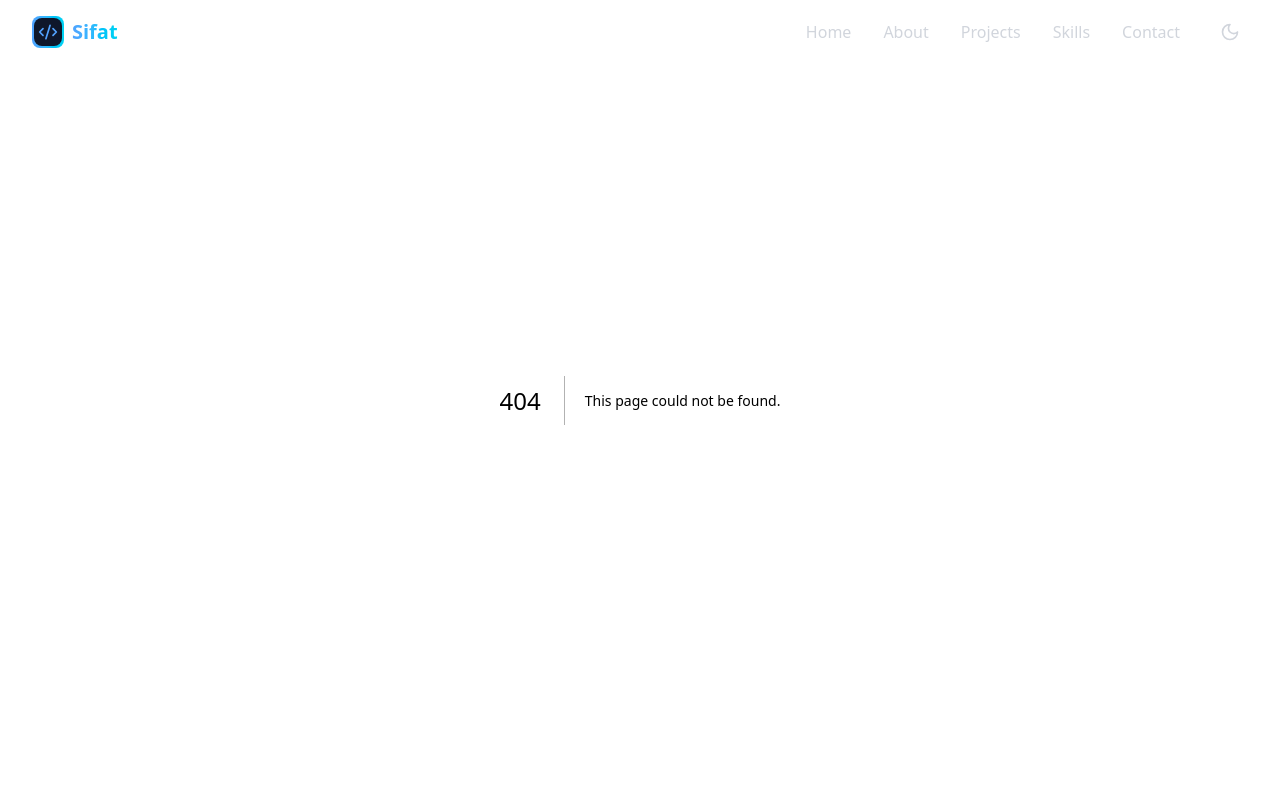
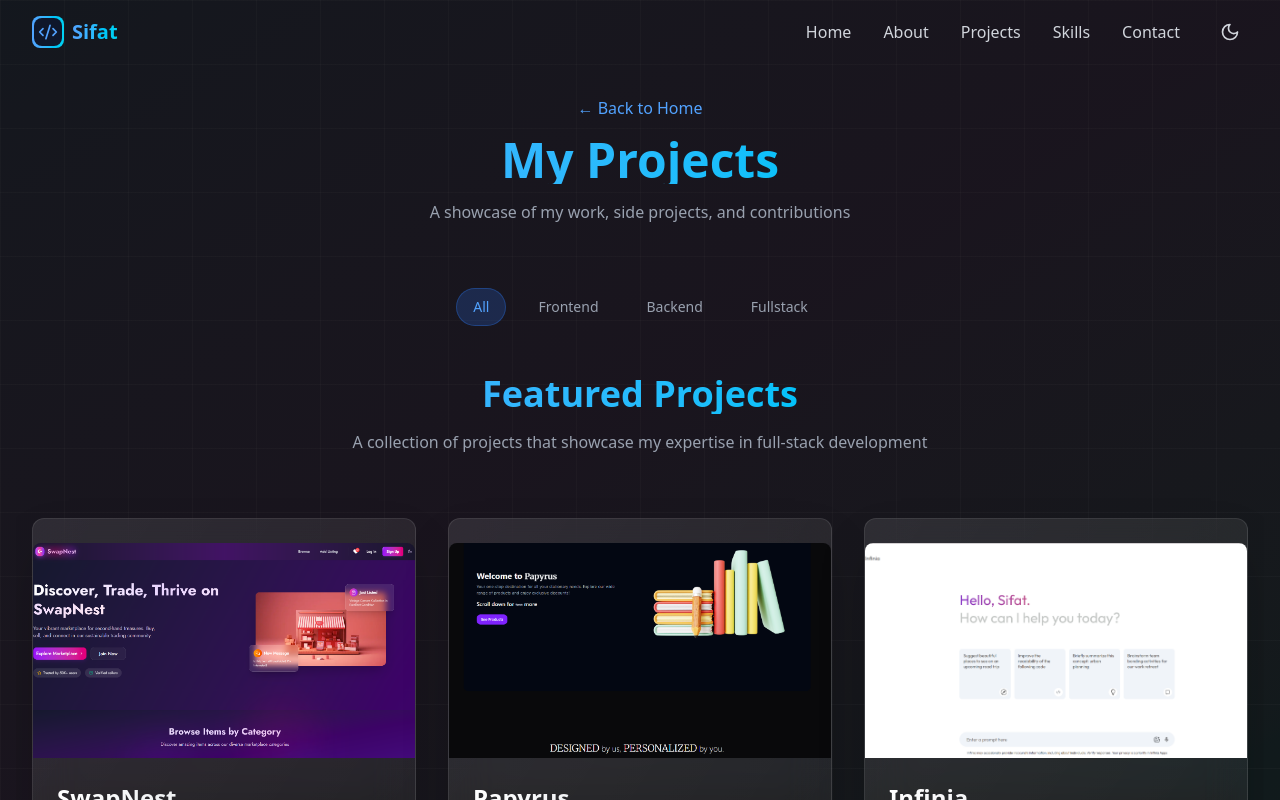
Before and after one commit to SifatU360/sifat-portfolio, a Next.js app: page /projects in a window 1280 px wide. Before the commit this address had no page. Shown: the top 800 px of the page. Built offline with nearby package versions, Linux system fonts and the light colour scheme.

Commit message:
feat: update Projects section with filtering capabilities and add category to project type

```diff
--- /dev/null
+++ b/src/app/projects/page.tsx
@@ -0,0 +1,140 @@
+"use client";
+
+import { motion, AnimatePresence } from "framer-motion";
+import Link from "next/link";
+import { useRouter } from "next/navigation";
+import { useState } from "react";
+import Projects from "@/components/sections/Projects";
+import Footer from "@/components/Footer";
+import LoadingScreen from "@/components/loading";
+import { Card, CardContent } from "@/components/ui/card";
+import { projects } from "@/config/projects";
+
+export default function ProjectsPage() {
+  const [isLoading, setIsLoading] = useState(false);
+  const [activeFilter, setActiveFilter] = useState("all");
+  const router = useRouter();
+
+  const handleNavigation = (e: React.MouseEvent<HTMLAnchorElement>, path: string) => {
+    e.preventDefault();
+    setIsLoading(true);
+    setTimeout(() => {
+      router.push(path);
+      setIsLoading(false);
+    }, 1000);
+  };
+
+  const filterCategories = ["all", "frontend", "backend", "fullstack"];
+
+  const filteredProjects = activeFilter === "all"
+    ? projects
+    : projects.filter(project => project.category === activeFilter);
+
+  return (
+    <>
+      <AnimatePresence>
+        {isLoading && <LoadingScreen />}
+      </AnimatePresence>
+
+      <main className="min-h-screen">
+        {/* Background Effects */}
+        <div className="fixed inset-0 bg-gradient-to-br from-blue-500/5 via-purple-500/5 to-cyan-500/5" />
+        <div className="fixed inset-0 bg-[linear-gradient(to_right,#4f4f4f1a_1px,transparent_1px),linear-gradient(to_bottom,#4f4f4f1a_1px,transparent_1px)] bg-[size:4rem_4rem]" />
+
+        <div className="py-24 relative">
+          {/* Header */}
+          <motion.div
+            initial={{ opacity: 0, y: 20 }}
+            animate={{ opacity: 1, y: 0 }}
+            transition={{ duration: 0.5 }}
+            className="text-center mb-16"
+          >
+            <Link
+              href="/"
+              className="text-blue-400 hover:text-blue-300 mb-4 inline-block"
+              onClick={(e) => handleNavigation(e, '/')}
+            >
+              ← Back to Home
+            </Link>
+            <h1 className="text-5xl font-bold mb-4 bg-gradient-to-r from-blue-400 to-cyan-400 bg-clip-text text-transparent">
+              My Projects
+            </h1>
+            <p className="text-gray-400 max-w-2xl mx-auto">
+              A showcase of my work, side projects, and contributions
+            </p>
+          </motion.div>
+
+          {/* Filter Buttons */}
+          <div className="flex justify-center gap-4 mb-12">
+            {filterCategories.map((category) => (
+              <motion.button
+                key={category}
+                onClick={() => setActiveFilter(category)}
+                className={`px-4 py-2 rounded-full text-sm font-medium transition-all duration-300 ${
+                  activeFilter === category
+                    ? "bg-blue-500/20 text-blue-400 border border-blue-500/30"
+                    : "text-gray-400 hover:text-white hover:bg-white/5"
+                }`}
+                whileHover={{ scale: 1.05 }}
+                whileTap={{ scale: 0.95 }}
+              >
+                {category.charAt(0).toUpperCase() + category.slice(1)}
+              </motion.button>
+            ))}
+          </div>
+
+          {/* Projects Grid */}
+          <motion.div
+            layout
+            className="max-w-7xl mx-auto px-4"
+          >
+            <Projects standalone={true} filteredProjects={filteredProjects} />
+          </motion.div>
+        </div>
+
+        {/* Project Stats */}
+        <motion.section
+          initial={{ opacity: 0, y: 20 }}
+          animate={{ opacity: 1, y: 0 }}
+          transition={{ delay: 0.3 }}
+          className="py-16 relative"
+        >
+          <div className="max-w-7xl mx-auto px-4">
+            <Card className="bg-gradient-to-br from-white/10 to-white/5 backdrop-blur-xl border border-white/10">
+              <CardContent className="p-8">
+                <div className="grid md:grid-cols-4 gap-8 text-center">
+                  <div className="space-y-2">
+                    <h4 className="text-3xl font-bold text-blue-400">
+                      {projects.length}+
+                    </h4>
+                    <p className="text-gray-400">Total Projects</p>
+                  </div>
+                  <div className="space-y-2">
+                    <h4 className="text-3xl font-bold text-blue-400">
+                      {projects.filter(p => p.category === "frontend").length}+
+                    </h4>
+                    <p className="text-gray-400">Frontend Projects</p>
+                  </div>
+                  <div className="space-y-2">
+                    <h4 className="text-3xl font-bold text-blue-400">
+                      {projects.filter(p => p.category === "backend").length}+
+                    </h4>
+                    <p className="text-gray-400">Backend Projects</p>
+                  </div>
+                  <div className="space-y-2">
+                    <h4 className="text-3xl font-bold text-blue-400">
+                      {projects.filter(p => p.category === "fullstack").length}+
+                    </h4>
+                    <p className="text-gray-400">Full Stack Projects</p>
+                  </div>
+                </div>
+              </CardContent>
+            </Card>
+          </div>
+        </motion.section>
+
+        <Footer />
+      </main>
+    </>
+  );
+}
--- a/src/components/Navbar.tsx
+++ b/src/components/Navbar.tsx
@@ -11,7 +11,7 @@ import LoadingScreen from "./loading";
 const navItems = [
   { name: "Home", href: "/" },
   { name: "About", href: "/about" },
-  { name: "Projects", href: "#projects" },
+  { name: "Projects", href: "/projects" },
   { name: "Skills", href: "/skills" },
   { name: "Contact", href: "/contact" },
 ];
--- a/src/components/sections/Projects.tsx
+++ b/src/components/sections/Projects.tsx
@@ -11,14 +11,18 @@ import { projects } from "@/config/projects";
 import LoadingScreen from ".././loading";
 import { useState } from "react";
 
-
-export default function Projects() {
+interface ProjectsProps {
+  standalone?: boolean;
+  filteredProjects?: typeof projects;
+}
+export default function Projects({ standalone = false, filteredProjects = projects }: ProjectsProps) {
   const [isLoading, setIsLoading] = useState(false);
 
   return (
     <>
       {isLoading && <LoadingScreen />}
-      <section id="projects" className="py-24">
+      <section id="projects" className={`${standalone ? '' : 'py-24'} relative overflow-hidden`}>
+        {/* Background Elements */}
         <motion.div
           initial={{ opacity: 0, y: 20 }}
           animate={{ opacity: 1, y: 0 }}
@@ -33,7 +37,7 @@ export default function Projects() {
           </p>
 
           <div className="grid md:grid-cols-2 lg:grid-cols-3 gap-8">
-            {projects.map((project, index) => (
+            {filteredProjects.map((project, index) => (
               <motion.div
                 key={project.id}
                 initial={{ opacity: 0, y: 20 }}
--- a/src/config/projects.ts
+++ b/src/config/projects.ts
@@ -1,4 +1,6 @@
 import { Project } from "@/types/project";
+
+
 
 export const projects: Project[] = [
   {
@@ -12,6 +14,7 @@ export const projects: Project[] = [
     Built with modern technologies, SwapNest provides a seamless experience for both buyers and sellers,
     making it easier than ever to give pre-loved items a new home.`,
     technologies: ["Next.js", "TypeScript", "Express.js", "MongoDB", "Tailwind CSS", "Shadcn UI"],
+    category: "fullstack",
     demoUrl: " https://swap-nest-client.vercel.app/",
     githubUrl: "https://github.com/username/repo",
     imageUrl: "/projects/swapnest.png",
@@ -47,6 +50,7 @@ export const projects: Project[] = [
     The system includes secure payment processing, real-time inventory updates, and a responsive design
     that works seamlessly across all devices.`,
     technologies: ["React", "Redux", "TypeScript", "Express.js", "MongoDB", "Tailwind CSS", "Shadcn UI"],
+    category: "fullstack",
     demoUrl: "https://papyrus-client.vercel.app/",
     githubUrl: "https://github.com/username/repo",
     imageUrl: "/projects/papyrus.png",
@@ -82,6 +86,7 @@ export const projects: Project[] = [
     The platform features a modern, responsive interface and supports multiple types of queries,
     from simple questions to complex task automation.`,
     technologies: ["React", "Redux", "TypeScript", "Express.js", "MongoDB", "Tailwind CSS", "Shadcn UI"],
+    category: "fullstack",
     demoUrl: "https://infinia-phi.vercel.app/",
     githubUrl: "https://github.com/SifatU360/infinia.git",
     imageUrl: "/projects/infinia.png",
@@ -117,6 +122,7 @@ export const projects: Project[] = [
     The system includes advanced features like search functionality, content filtering, and
     user management capabilities.`,
     technologies: ["TypeScript", "Express.js", "MongoDB", "Mongoose"],
+    category: "backend",
     demoUrl: "https://blogproject-bice.vercel.app/",
     githubUrl: "https://github.com/SifatU360/Blog-Project",
     imageUrl: "/projects/blog.png",
@@ -152,6 +158,7 @@ export const projects: Project[] = [
     The system includes features for inventory tracking, revenue calculations, and detailed
     reporting capabilities.`,
     technologies: ["TypeScript", "Express.js", "MongoDB", "Mongoose"],
+    category: "backend",
     demoUrl: "https://book-shop-pi-nine.vercel.app/",
     githubUrl: " https://github.com/SifatU360/Book-Shop",
     imageUrl: "/projects/book.png",
--- a/src/types/project.ts
+++ b/src/types/project.ts
@@ -7,6 +7,7 @@ export interface Project {
   demoUrl: string;
   githubUrl: string;
   imageUrl: string;
+  category: 'frontend' | 'backend' | 'fullstack';
   features: string[];
   challenges: string[];
   solutions: string[];
```
